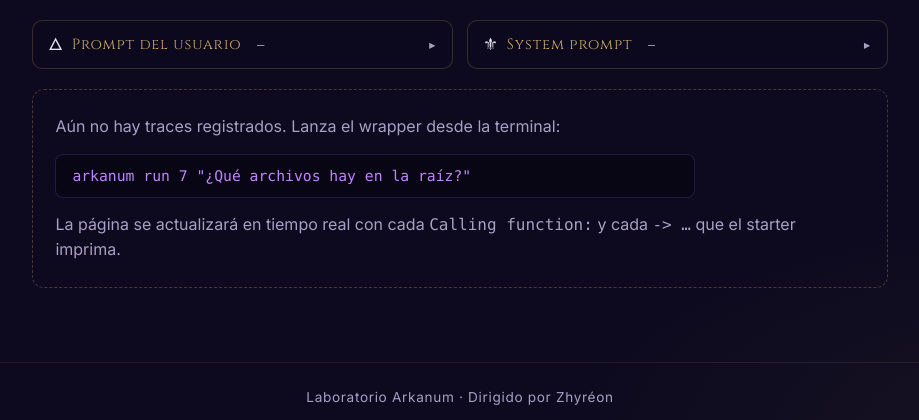
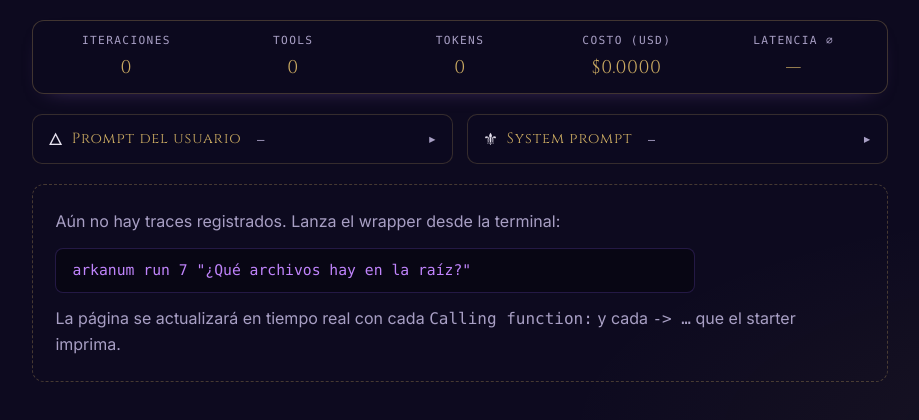
Before and after one commit to SanabriaNatalia/AIAgentQuest, a FastAPI app: page /live-agent in a window 1280 px wide. Shown: the part 367-787 px from the top of the page, without its empty margins (180-1099 px from the left). Run offline with FastAPI, Linux system fonts and the light colour scheme; data that the repository does not hold is empty.

Commit message:
feat(live-agent): mejora #13 — HUD sticky con KPIs en vivo
Barra sticky bajo el toolbar con 5 KPIs computados sobre los steps:
- Iteraciones (de iteration_start)
- Tools llamadas (cuenta de function_call)
- Tokens (suma de tokens prompt + response)
- Costo USD (precios alineados con services/cost.py)
- Latencia media (de los latency steps)

Recalcula tras cada poll, no incremental. Si no hay steps todavía,
todos los KPIs se resetean a 0 / —.

Precios hardcoded en JS para no requerir un endpoint dedicado; si
cambian en services/cost.py hay que actualizar los dos sitios.

```diff
--- a/common/dashboard/static/arcane.css
+++ b/common/dashboard/static/arcane.css
@@ -2566,6 +2566,53 @@
   font-size: 0.9rem;
 }
 
+/* HUD sticky con KPIs en vivo (mejora #13). */
+.live-agent-hud {
+  position: sticky;
+  top: 4.25rem;
+  z-index: 5;
+  display: grid;
+  grid-template-columns: repeat(5, 1fr);
+  gap: 0.55rem;
+  background: rgba(13, 10, 31, 0.88);
+  border: 1px solid rgba(201, 169, 97, 0.28);
+  border-radius: 12px;
+  padding: 0.7rem 0.9rem;
+  margin-bottom: 1.25rem;
+  backdrop-filter: blur(6px);
+  box-shadow: 0 8px 22px -16px rgba(192, 132, 252, 0.5);
+}
+
+@media (max-width: 720px) {
+  .live-agent-hud {
+    grid-template-columns: repeat(2, 1fr);
+  }
+}
+
+.live-agent-kpi {
+  display: flex;
+  flex-direction: column;
+  align-items: center;
+  gap: 0.18rem;
+  text-align: center;
+}
+
+.live-agent-kpi-label {
+  font-family: var(--font-mono);
+  font-size: 0.7rem;
+  letter-spacing: 0.12em;
+  text-transform: uppercase;
+  color: var(--arkanum-muted);
+}
+
+.live-agent-kpi-value {
+  font-family: var(--font-serif);
+  font-size: 1.15rem;
+  color: var(--arkanum-gold);
+  letter-spacing: 0.04em;
+  font-variant-numeric: tabular-nums;
+}
+
 .live-agent-empty {
   border: 1px dashed rgba(201, 169, 97, 0.3);
   border-radius: 12px;
--- a/common/dashboard/static/dashboard.js
+++ b/common/dashboard/static/dashboard.js
@@ -461,6 +461,85 @@
     // User prompt: placeholder hasta que llegue session_start.
     setUserPrompt(host, null);
 
+    // HUD (mejora #13): KPIs computados sobre la lista entera del trace.
+    var KPI_PRICE_INPUT_PER_1M = 0.075;   // alineado con services/cost.py
+    var KPI_PRICE_OUTPUT_PER_1M = 0.30;
+
+    function computeKpis(steps) {
+      var iter = 0;
+      var iterMax = null;
+      var tools = 0;
+      var promptTokens = 0;
+      var responseTokens = 0;
+      var latencies = [];
+
+      for (var i = 0; i < steps.length; i++) {
+        var s = steps[i];
+        if (!s) continue;
+        if (s.step_type === "iteration_start") {
+          var p = s.payload || {};
+          if (p.iter != null) iter = Math.max(iter, Number(p.iter) || iter);
+          if (p.max != null && iterMax == null) iterMax = Number(p.max);
+        } else if (s.step_type === "function_call") {
+          tools += 1;
+        } else if (s.step_type === "tokens") {
+          var n = parseInt(s.payload, 10);
+          if (!isNaN(n)) {
+            if (s.name === "prompt") promptTokens += n;
+            else if (s.name === "response") responseTokens += n;
+          }
+        } else if (s.step_type === "latency") {
+          var sec = (s.payload && typeof s.payload === "object") ? s.payload.seconds : null;
+          if (sec != null) latencies.push(Number(sec));
+        }
+      }
+
+      var totalTokens = promptTokens + responseTokens;
+      var costUsd =
+        promptTokens * KPI_PRICE_INPUT_PER_1M / 1e6 +
+        responseTokens * KPI_PRICE_OUTPUT_PER_1M / 1e6;
+      var avgLatency = latencies.length
+        ? latencies.reduce(function (a, b) { return a + b; }, 0) / latencies.length
+        : null;
+
+      return {
+        iter: iter,
+        iterMax: iterMax,
+        tools: tools,
+        tokens: totalTokens,
+        cost: costUsd,
+        latency: avgLatency,
+      };
+    }
+
+    function formatTokens(n) {
+      if (n < 1000) return String(n);
+      if (n < 1_000_000) return (n / 1000).toFixed(1).replace(/\.0$/, "") + "k";
+      return (n / 1_000_000).toFixed(2).replace(/\.00$/, "") + "M";
+    }
+
+    function renderHud(steps) {
+      var hudHost = host.querySelector("[data-trace-hud]");
+      if (!hudHost) return;
+      var kpis = computeKpis(steps);
+
+      var iterEl = hudHost.querySelector("[data-kpi-iter]");
+      var toolsEl = hudHost.querySelector("[data-kpi-tools]");
+      var tokensEl = hudHost.querySelector("[data-kpi-tokens]");
+      var costEl = hudHost.querySelector("[data-kpi-cost]");
+      var latEl = hudHost.querySelector("[data-kpi-latency]");
+
+      if (iterEl) {
+        iterEl.textContent = kpis.iterMax
+          ? kpis.iter + " / " + kpis.iterMax
+          : String(kpis.iter);
+      }
+      if (toolsEl) toolsEl.textContent = String(kpis.tools);
+      if (tokensEl) tokensEl.textContent = formatTokens(kpis.tokens);
+      if (costEl) costEl.textContent = "$" + kpis.cost.toFixed(4);
+      if (latEl) latEl.textContent = kpis.latency != null ? kpis.latency.toFixed(2) + " s" : "—";
+    }
+
     function appendStep(node) {
       // Si hay una banda activa, los steps van dentro de ella.
       // Si no, van al contenedor principal (steps "fuera de loop").
@@ -688,6 +767,7 @@
         if (emptyHost) emptyHost.style.display = "";
         if (statusHost) statusHost.textContent = "Esperando trace…";
         if (metaHost) metaHost.textContent = "";
+        renderHud([]);
         return;
       }
 
@@ -752,6 +832,9 @@
           block: "end",
         });
       }
+
+      // Mejora #13: recalcula KPIs sobre la lista completa, no incremental.
+      renderHud(data.steps);
     }
 
     function poll() {
--- a/common/dashboard/templates/live_agent.html
+++ b/common/dashboard/templates/live_agent.html
@@ -21,6 +21,29 @@
     </div>
     <div class="live-agent-meta" data-trace-meta></div>
   </header>
+
+  <aside class="live-agent-hud" data-trace-hud aria-label="Métricas del agente">
+    <div class="live-agent-kpi">
+      <span class="live-agent-kpi-label">Iteraciones</span>
+      <span class="live-agent-kpi-value" data-kpi-iter>0</span>
+    </div>
+    <div class="live-agent-kpi">
+      <span class="live-agent-kpi-label">Tools</span>
+      <span class="live-agent-kpi-value" data-kpi-tools>0</span>
+    </div>
+    <div class="live-agent-kpi">
+      <span class="live-agent-kpi-label">Tokens</span>
+      <span class="live-agent-kpi-value" data-kpi-tokens>0</span>
+    </div>
+    <div class="live-agent-kpi">
+      <span class="live-agent-kpi-label">Costo (USD)</span>
+      <span class="live-agent-kpi-value" data-kpi-cost>$0.0000</span>
+    </div>
+    <div class="live-agent-kpi">
+      <span class="live-agent-kpi-label">Latencia ⌀</span>
+      <span class="live-agent-kpi-value" data-kpi-latency>—</span>
+    </div>
+  </aside>
 
   <div class="live-agent-prompts" data-trace-prompts>
     <details class="live-agent-prompt-panel">
```
